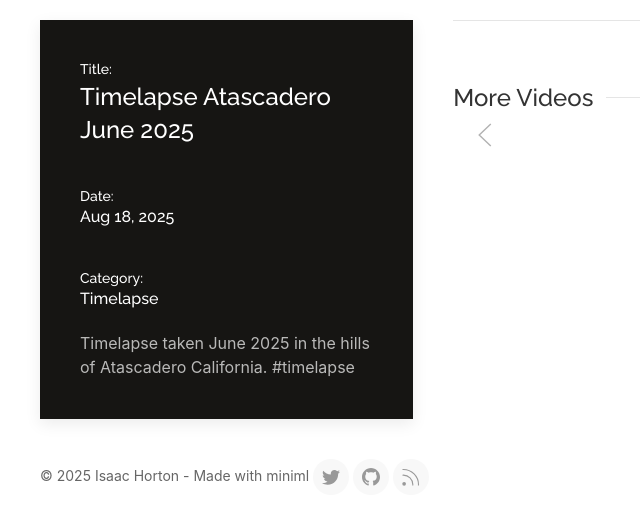
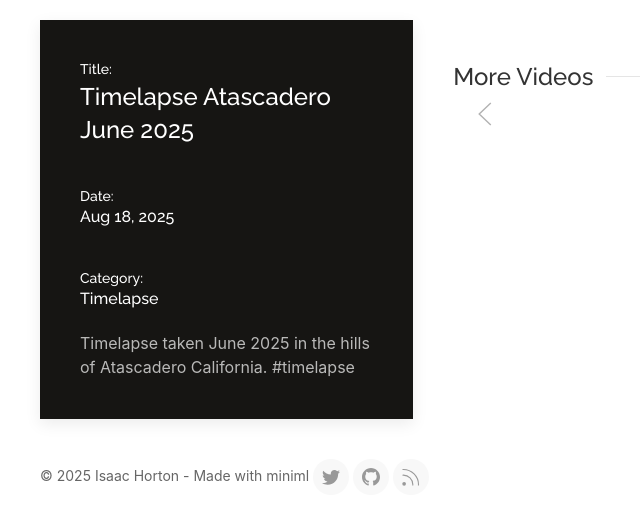
Before and after one commit to kre8t/kre8t.github.io, a Jekyll site: the page built from _videos/timelapse-atascadero-2025.md, in a window 1280 px wide and 1270 px high. Shown: the part 755-1270 px from the top of the window, without its empty margins (0-640 px from the left). Built offline with Jekyll 4.4.1, drawn with Linux system fonts in a browser that asks for light colours.

Commit message:
Update video.html

```diff
--- a/_layouts/video.html
+++ b/_layouts/video.html
@@ -58,10 +58,8 @@ layout: no-header
 
 
 
+  <div class="uk-width-2-3@m">
 
-
-  <div class="uk-width-2-3@m">
-    <hr class="uk-margin">
 
     <div class="uk-section uk-section-small">
       <h3 class="uk-heading-line"><span>More Videos</span></h3>
```
